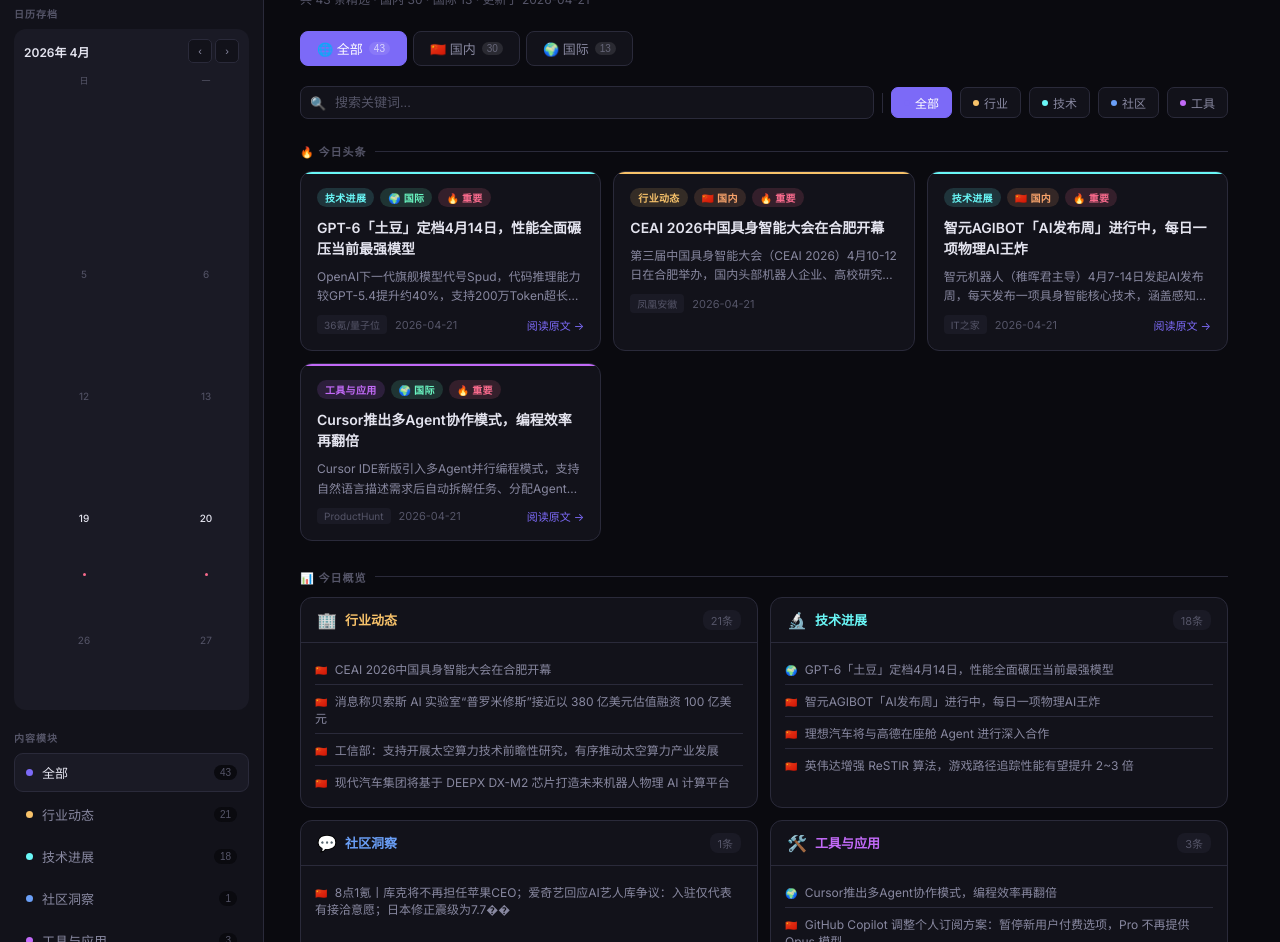
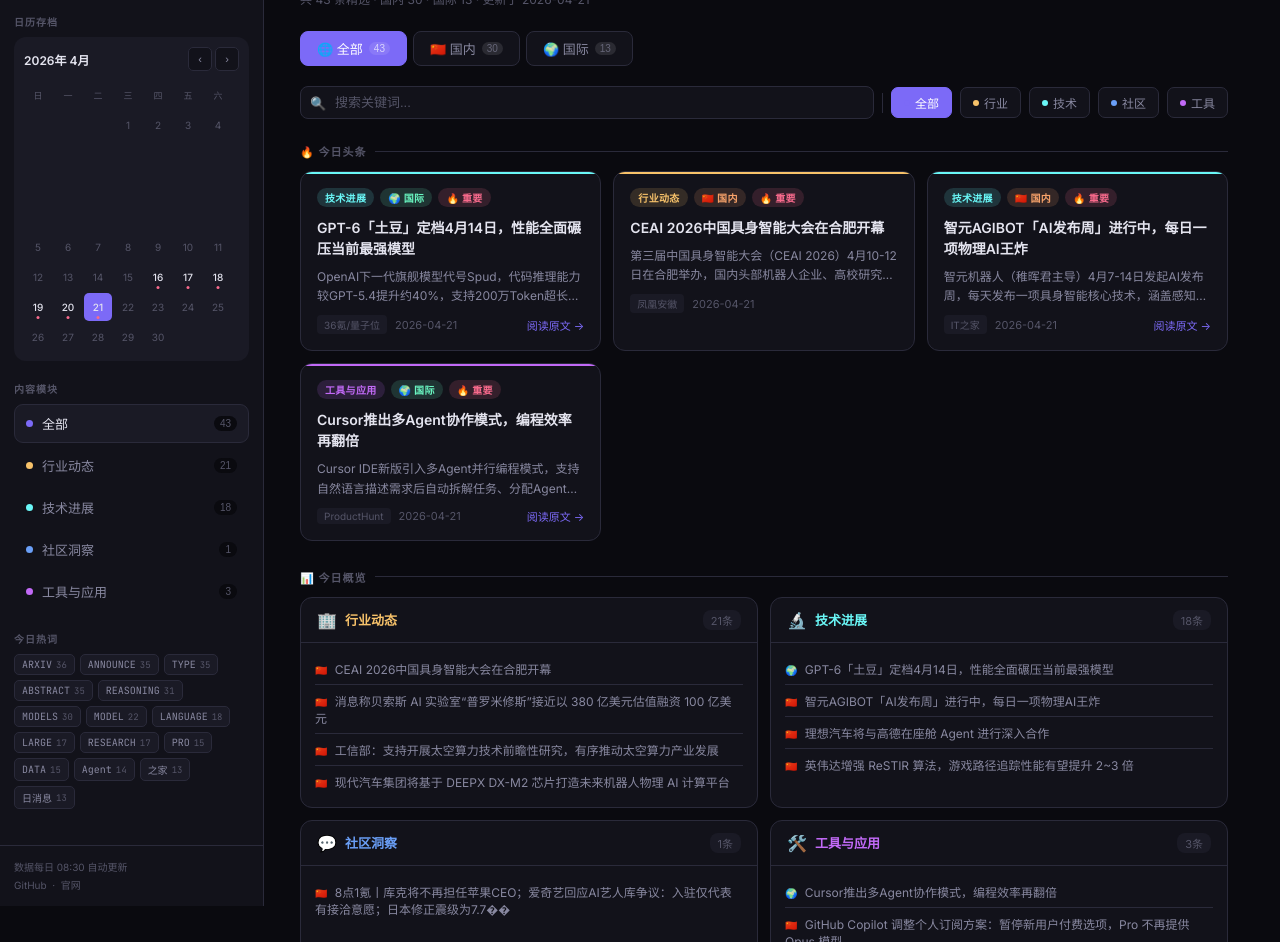
Before and after one commit to lunzi1992/ai-pulse, a website: page index.html in a window 1280 px wide. Shown: the part 73-1015 px from the top of the page. Drawn offline with Linux system fonts and the light colour scheme.

Commit message:
feat: 侧边栏布局优化 + 调整CI触发时间为北京时间次日05:00

```diff
--- a/index.html
+++ b/index.html
@@ -49,89 +49,104 @@
       min-height: 100vh;
       background: var(--bg2);
       border-right: 1px solid var(--border);
-      padding: 20px 14px;
+      display: flex;
+      flex-direction: column;
       position: fixed;
       top: 0; left: 0;
-      overflow-y: auto;
       z-index: 100;
-      display: flex;
-      flex-direction: column;
-      gap: 20px;
     }
+
+    /* 品牌区 */
     .sidebar-brand {
+      padding: 18px 14px 14px;
+      border-bottom: 1px solid var(--border);
       display: flex;
       align-items: center;
       gap: 10px;
+      flex-shrink: 0;
     }
     .brand-logo {
       width: 32px; height: 32px;
       background: linear-gradient(135deg, var(--accent), var(--accent2));
       border-radius: 10px;
       display: flex; align-items: center; justify-content: center;
-      font-size: 16px;
-      flex-shrink: 0;
+      font-size: 15px; flex-shrink: 0;
     }
-    .brand-text strong {
-      display: block;
-      font-size: 16px;
-      font-weight: 700;
-      line-height: 1.2;
+    .brand-text strong { display: block; font-size: 15px; font-weight: 700; line-height: 1.2; }
+    .brand-text span { font-size: 10px; color: var(--text3); }
+
+    /* 可滚动内容区 */
+    .sidebar-body {
+      flex: 1;
+      overflow-y: auto;
+      padding: 16px 14px;
     }
-    .brand-text span {
-      font-size: 10px;
-      color: var(--text3);
+
+    /* 标签文字 */
+    .sidebar-label {
+      font-size: 10px; font-weight: 600;
+      text-transform: uppercase; letter-spacing: 1px;
+      color: var(--text3); margin: 0 0 8px;
     }
 
     /* 日历 */
-    .calendar-wrap {}
-    .sidebar-label {
-      font-size: 10px;
-      font-weight: 600;
-      text-transform: uppercase;
-      letter-spacing: 1px;
-      color: var(--text3);
-      margin-bottom: 8px;
-    }
     .calendar {
       background: var(--bg3);
       border-radius: var(--radius);
       padding: 10px;
+      margin-bottom: 20px;
     }
     .calendar-header {
-      display: flex;
-      justify-content: space-between;
-      align-items: center;
-      margin-bottom: 8px;
+      display: flex; justify-content: space-between; align-items: center;
+      margin-bottom: 10px;
     }
-    .calendar-month { font-size: 12px; font-weight: 600; }
+    .calendar-month {
+      font-size: 12px; font-weight: 600; color: var(--text);
+      overflow: hidden; text-overflow: ellipsis; white-space: nowrap; max-width: 130px;
+    }
     .calendar-nav { display: flex; gap: 3px; }
     .calendar-nav button {
       background: var(--bg2); border: 1px solid var(--border);
       color: var(--text2); width: 24px; height: 24px;
       border-radius: 5px; cursor: pointer; font-size: 11px;
-      transition: all 0.15s;
+      transition: all 0.15s; line-height: 1;
     }
     .calendar-nav button:hover { background: var(--accent); color: #fff; border-color: var(--accent); }
-    .calendar-grid { display: grid; grid-template-columns: repeat(7, 1fr); gap: 2px; }
-    .cal-dn { font-size: 9px; color: var(--text3); text-align: center; padding: 3px 0; }
+
+    /* 日历网格：固定尺寸，不依赖 fr 分片 */
+    .calendar-grid {
+      display: grid;
+      grid-template-columns: repeat(7, 28px);  /* 固定 28px 宽 */
+      gap: 2px;
+      justify-content: start;  /* 左对齐，防止撑满 */
+    }
+    .cal-dn {
+      font-size: 9px; color: var(--text3);
+      text-align: center; padding: 4px 0;
+      width: 28px; height: 28px;
+      display: flex; align-items: center; justify-content: center;
+    }
     .cal-d {
-      aspect-ratio: 1; display: flex; align-items: center; justify-content: center;
-      font-size: 10px; border-radius: 5px; cursor: pointer; color: var(--text3);
-      transition: all 0.15s; position: relative;
+      width: 28px; height: 28px;
+      display: flex; align-items: center; justify-content: center;
+      font-size: 10px; border-radius: 5px; cursor: pointer;
+      color: var(--text3); transition: all 0.15s; position: relative;
+      user-select: none;
     }
-    .cal-d:hover { background: var(--bg2); color: var(--text2); }
-    .cal-d.empty { cursor: default; pointer-events: none; }
+    .cal-d:hover { background: var(--bg2); color: var(--text); }
+    .cal-d.empty { cursor: default; pointer-events: none; visibility: hidden; }
     .cal-d.today { background: var(--accent); color: #fff; font-weight: 700; }
     .cal-d.has-data { color: var(--text); font-weight: 500; }
     .cal-d.has-data::after {
-      content: ''; position: absolute; bottom: 2px;
+      content: ''; position: absolute;
+      bottom: 2px; left: 50%; transform: translateX(-50%);
       width: 3px; height: 3px; background: var(--accent2); border-radius: 50%;
     }
-    .cal-d.selected { background: var(--accent); color: #fff; }
+    .cal-d.selected:not(.today) { background: var(--accent); color: #fff; }
     .cal-d.selected.has-data::after { background: rgba(255,255,255,0.6); }
 
     /* 模块导航 */
-    .module-nav { display: flex; flex-direction: column; gap: 3px; }
+    .module-nav { display: flex; flex-direction: column; gap: 3px; margin-bottom: 20px; }
     .mod-btn {
       display: flex; align-items: center; gap: 9px;
       padding: 9px 11px; border-radius: 9px;
@@ -149,26 +164,25 @@
     }
 
     /* 热词 */
-    .hot-keywords { display: flex; flex-wrap: wrap; gap: 5px; }
+    .hot-keywords { display: flex; flex-wrap: wrap; gap: 5px; margin-bottom: 20px; }
     .kw-tag {
       display: inline-flex; align-items: center;
       background: var(--bg3); border: 1px solid var(--border);
       color: var(--text2); font-size: 10px;
       font-family: 'JetBrains Mono', monospace;
-      padding: 3px 8px; border-radius: 5px;
+      padding: 3px 7px; border-radius: 5px;
       cursor: pointer; transition: all 0.15s;
+      white-space: nowrap;
     }
     .kw-tag:hover { border-color: var(--accent); color: var(--accent); }
-    .kw-tag .kw-cnt {
-      margin-left: 4px; color: var(--text3); font-size: 9px;
-    }
+    .kw-cnt { margin-left: 4px; color: var(--text3); font-size: 9px; }
 
-    /* 侧边栏底部 */
+    /* 底部 */
     .sidebar-footer {
-      margin-top: auto;
-      font-size: 10px; color: var(--text3);
-      padding-top: 16px; border-top: 1px solid var(--border);
-      line-height: 1.8;
+      flex-shrink: 0;
+      padding: 12px 14px;
+      border-top: 1px solid var(--border);
+      font-size: 10px; color: var(--text3); line-height: 1.8;
     }
     .sidebar-footer a { color: var(--text3); text-decoration: none; }
     .sidebar-footer a:hover { color: var(--accent); }
@@ -478,6 +492,7 @@
 
 <!-- ═══ 侧边栏 ═══ -->
 <aside class="sidebar">
+  <!-- 品牌区: flex-shrink:0 -->
   <div class="sidebar-brand">
     <div class="brand-logo">🤖</div>
     <div class="brand-text">
@@ -486,8 +501,8 @@
     </div>
   </div>
 
-  <!-- 日历 -->
-  <div class="calendar-wrap">
+  <!-- 可滚动内容: flex:1, overflow-y:auto -->
+  <div class="sidebar-body">
     <div class="sidebar-label">日历存档</div>
     <div class="calendar">
       <div class="calendar-header">
@@ -499,20 +514,15 @@
       </div>
       <div class="calendar-grid" id="calGrid"></div>
     </div>
-  </div>
 
-  <!-- 模块导航 -->
-  <div>
-    <div class="sidebar-label">内容模块</div>
+    <div class="sidebar-label" style="margin-top:20px">内容模块</div>
     <div class="module-nav" id="moduleNav"></div>
-  </div>
 
-  <!-- 热词 -->
-  <div>
-    <div class="sidebar-label">今日热词</div>
+    <div class="sidebar-label" style="margin-top:16px">今日热词</div>
     <div class="hot-keywords" id="hotKeywords"></div>
   </div>
 
+  <!-- 底部: flex-shrink:0 -->
   <div class="sidebar-footer">
     数据每日 08:30 自动更新<br>
     <a href="https://github.com/lunzi1992/ai-pulse" target="_blank">GitHub</a>
```
Also changed, not shown: .github/workflows/daily-update.yml.
